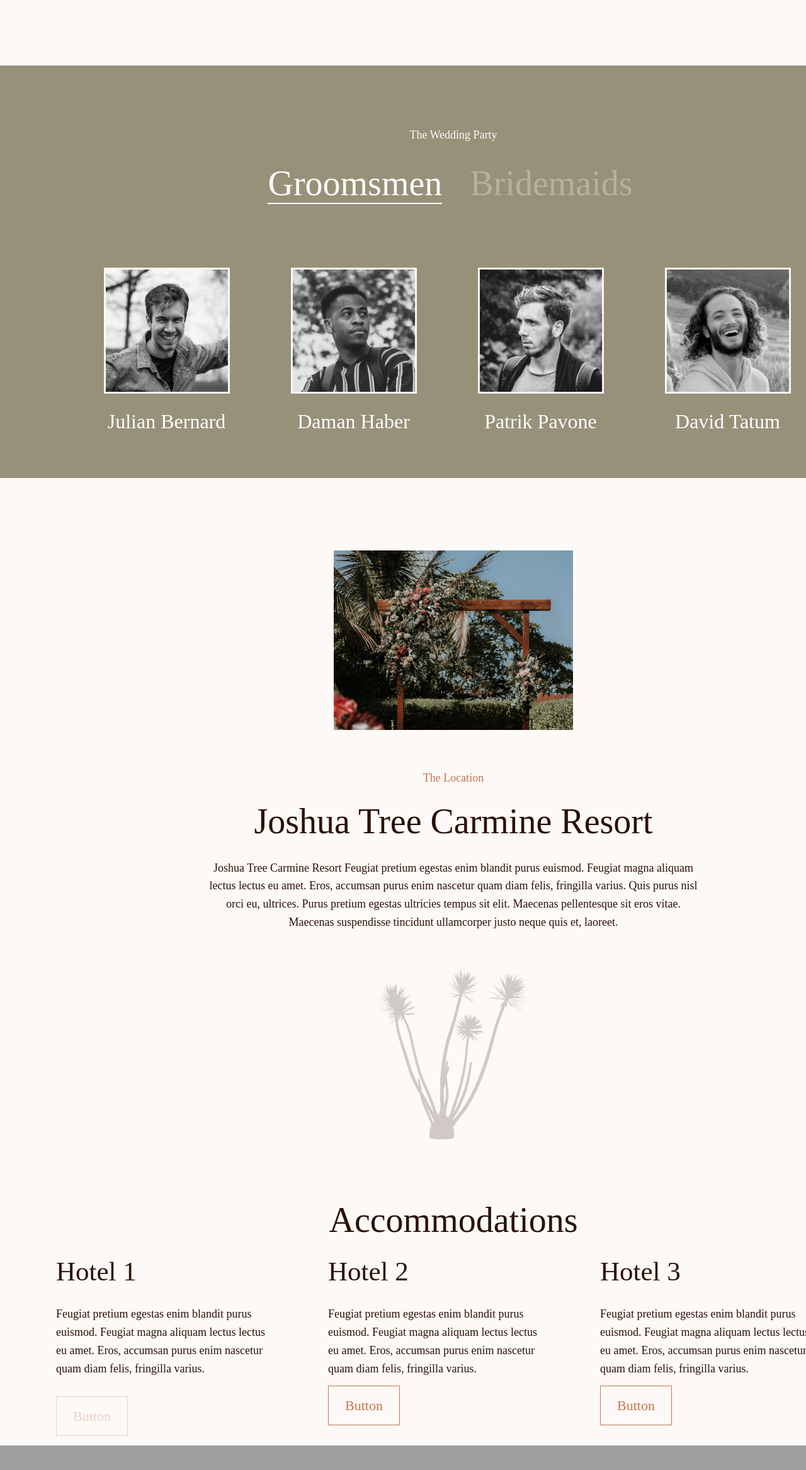
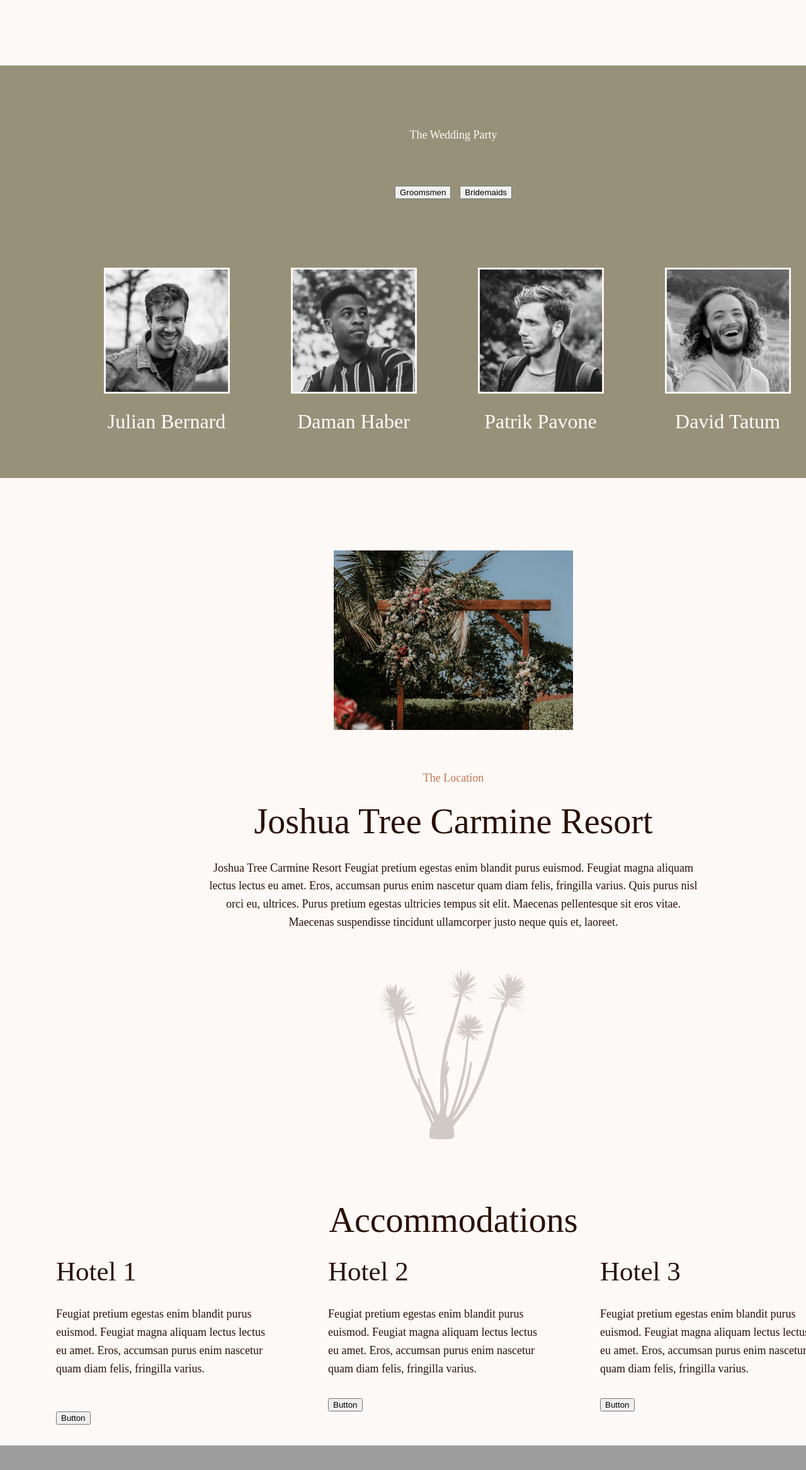
Before and after one commit to LimonkaLi/Portfolio, a website: page sites/wedding/index.html in a window 1280 px wide. Shown: the part 1984-4318 px from the top of the page at 63% size. Drawn offline with Linux system fonts and the light colour scheme; grey boxes are pictures that could not be loaded.

```diff
--- a/server.js
+++ b/server.js
@@ -14,4 +14,4 @@
 );
 app.use(express.static('.'))
 app.listen(8080);
-console.log('Сервер запущен по адресу http://127.0.0.1:8080')
+console.log('Сервер запущен по адресу ыyayy')
--- a/sites/wedding/index.html
+++ b/sites/wedding/index.html
@@ -57,8 +57,8 @@
 <div class="content">
   <h3>The Wedding Party</h3>
   <div class="marker">
-  <btn>Groomsmen</btn>
-  <btn>Bridemaids</btn>
+  <button>Groomsmen</button>
+  <button>Bridemaids</button>
 </div>
 
 <div class="portfolio">
@@ -103,15 +103,15 @@
 <div class="hotel">
 <div><h6>Hotel 1<h6>
 <p>Feugiat pretium egestas enim blandit purus euismod. Feugiat magna aliquam lectus lectus eu amet. Eros, accumsan purus enim nascetur quam diam felis, fringilla varius.</p>
-<btn>Button</btn>
+<button>Button</button>
 </div>
 <div><h6>Hotel 2</h6>
 <p>Feugiat pretium egestas enim blandit purus euismod. Feugiat magna aliquam lectus lectus eu amet. Eros, accumsan purus enim nascetur quam diam felis, fringilla varius.</p>
-<btn>Button</btn>
+<button>Button</button>
 </div>
 <div><h6>Hotel 3</h6>
 <p>Feugiat pretium egestas enim blandit purus euismod. Feugiat magna aliquam lectus lectus eu amet. Eros, accumsan purus enim nascetur quam diam felis, fringilla varius.</p>
-<btn>Button</btn>
+<button>Button</button>
 </div>
 </div>
 <div class="gallery">
@@ -121,9 +121,9 @@
   <h7>Itinerary</h7>
 </div>
   <div class="date-guide">
-    <btn>Friday,July 11</btn>
-    <btn>Saturday,July 12</btn>
-    <btn>Sunday,July 13</btn>
+    <button>Friday,July 11</button>
+    <button>Saturday,July 12</button>
+    <button>Sunday,July 13</button>
   </div>
   <div class="wrapper">
   <div class="Itinerary" id="Itinerary"></div>
```
